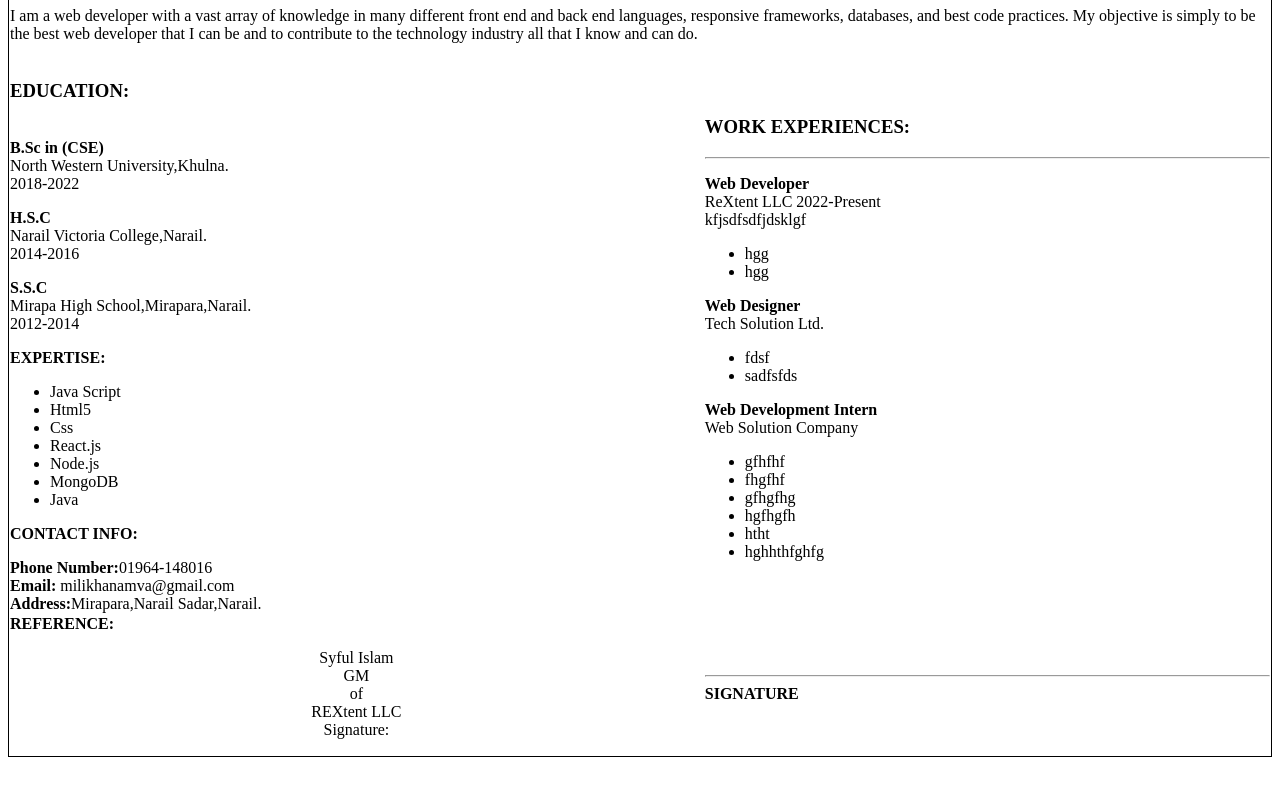
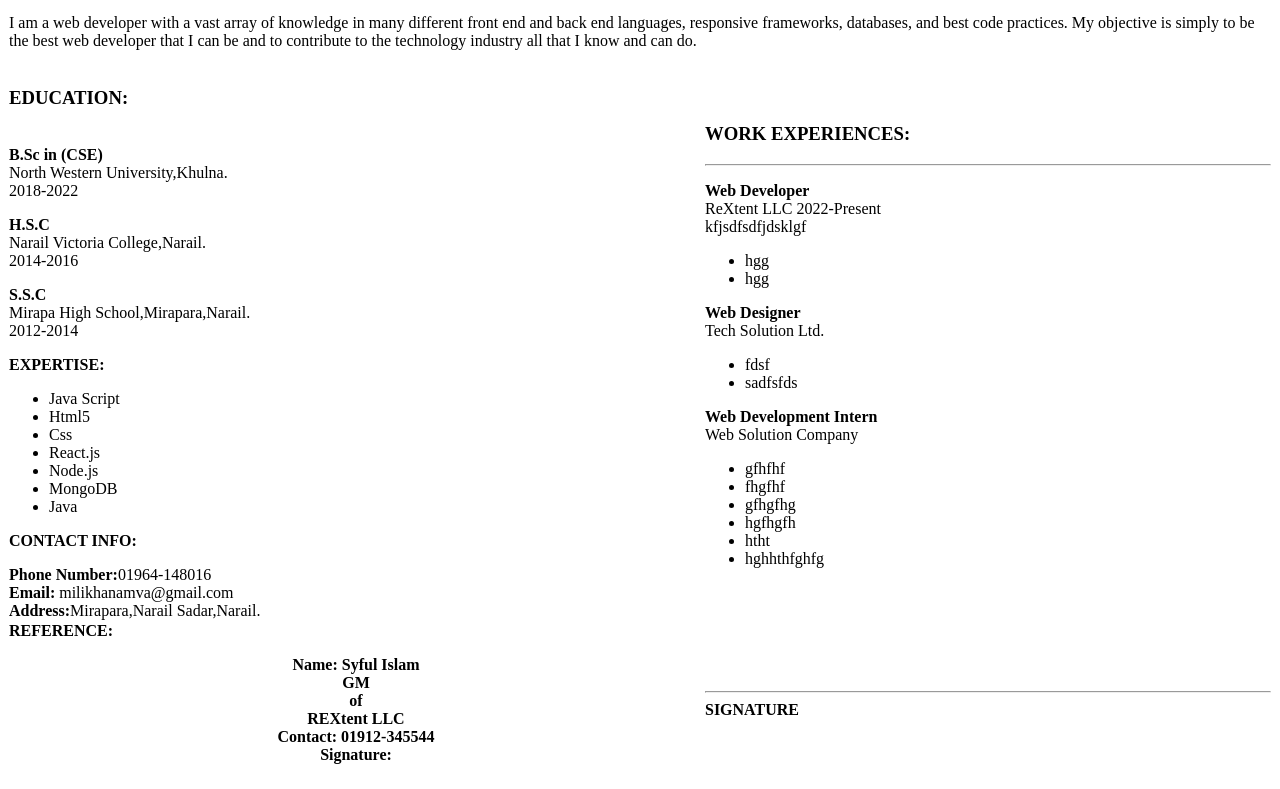
Before and after one commit to milikhanam/HTML-Practice, a plain HTML site: page index.html in a window 1280 px wide. Shown: the part 222-1011 px from the top of the page. Before the commit the page ends 987 px from the top, so only its background shows below. Drawn offline with Linux system fonts and the light colour scheme.

Commit message:
Update index.html
style and some text changes.

```diff
--- a/index.html
+++ b/index.html
@@ -7,9 +7,9 @@
   <title>Document</title>
   <style>
     table{
-      border: 1px solid black;
-      border-collapse: collapse;
+    border-collapse: collapse;
       width:100%;
+      max-weidth:1000px;
     }
 td,
 th{
@@ -72,8 +72,8 @@ td{
           </ul></td>
       </tr>
       <tr>
-        <td><strong>REFERENCE:</strong><p style="text-align: center;">Syful Islam<br>GM <br>of<br> REXtent LLC<br>Signature:</p></td>
-        <td><hr><strong>SIGNATURE</strong></td>
+       <p> <td><strong>REFERENCE:</strong><p style="text-align: center;"><strong>Name: Syful Islam<strong><br>GM <br>of<br> REXtent LLC<br>Contact: 01912-345544<br>Signature:</p></td>
+        <td><hr><strong>SIGNATURE</strong></td></p>
       </tr>
 
 
```
